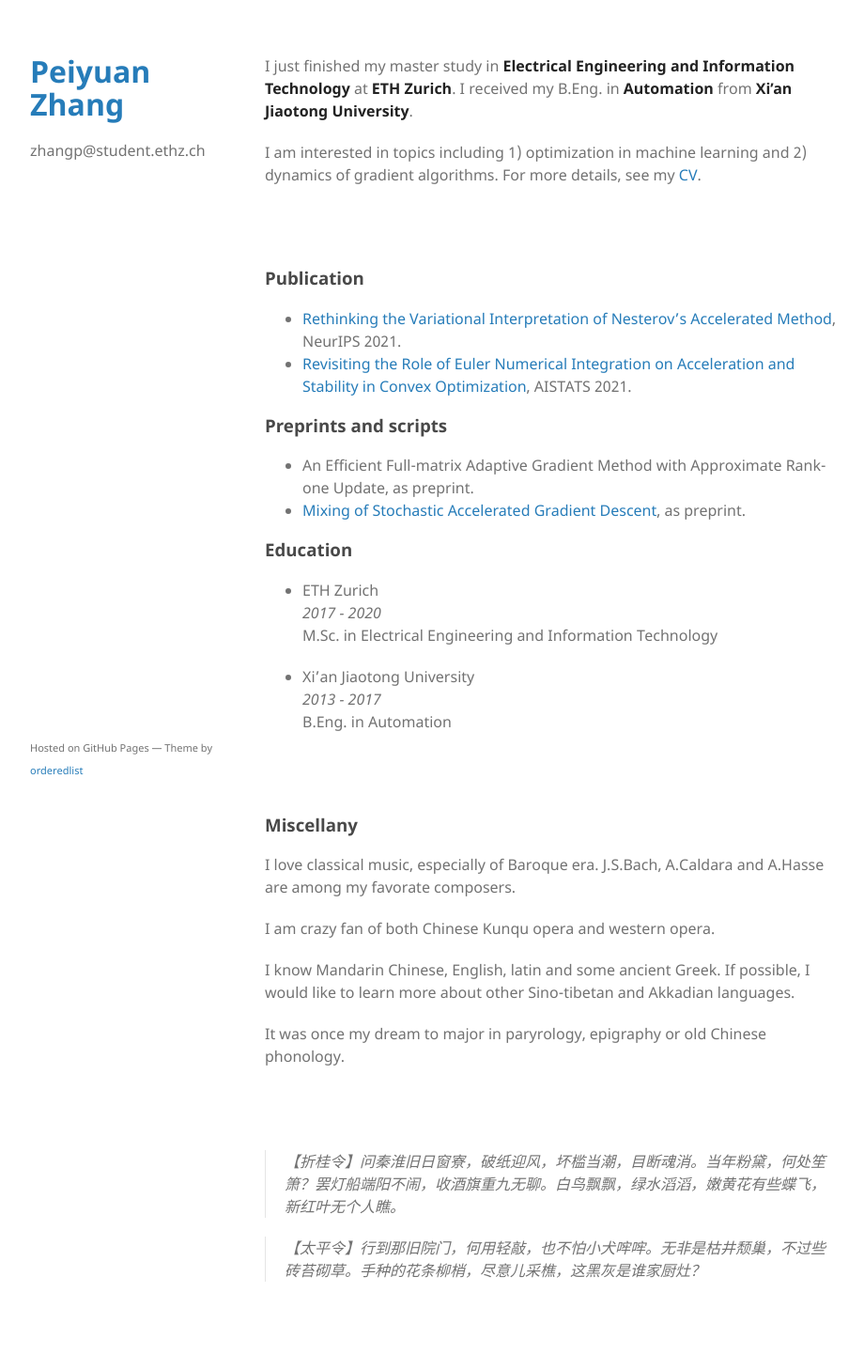
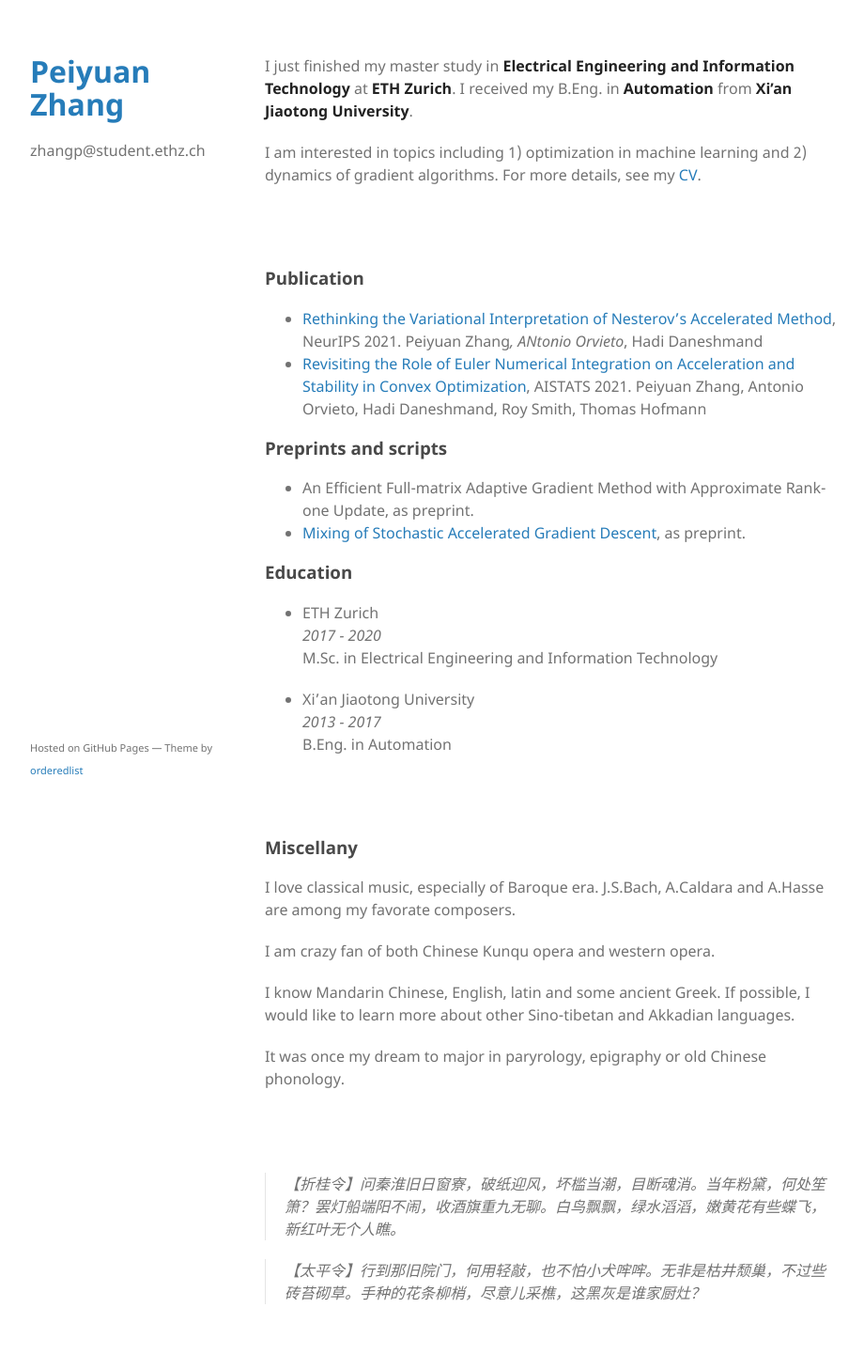
Before and after one commit to phei-iuen/phei-iuen.github.io, a Jekyll site: the page built from index.md, in a window 1280 px wide. Shown: the whole page at 94% size, without its empty margins (178-1098 px from the left). Built offline with Jekyll 4.4.1, drawn with Linux system fonts in a browser that asks for light colours; before the commit the page ends 1434 px from its top, so only the background shows below that.

Commit message:
Update index.md

```diff
--- a/index.md
+++ b/index.md
@@ -10,7 +10,9 @@ I am interested in topics including 1) optimization in machine learning and 2) d
 <br/><br/>
 ### Publication
 * [Rethinking the Variational Interpretation of Nesterov's Accelerated Method](https://arxiv.org/abs/2107.05040), NeurIPS 2021.
+  Peiyuan Zhang*, ANtonio Orvieto*, Hadi Daneshmand
 * [Revisiting the Role of Euler Numerical Integration on Acceleration and Stability in Convex Optimization](https://arxiv.org/abs/2102.11537), AISTATS 2021.
+  Peiyuan Zhang, Antonio Orvieto, Hadi Daneshmand, Roy Smith, Thomas Hofmann
 
 ### Preprints and scripts
 * An Efficient Full-matrix Adaptive Gradient Method with Approximate Rank-one Update, as preprint.
```
